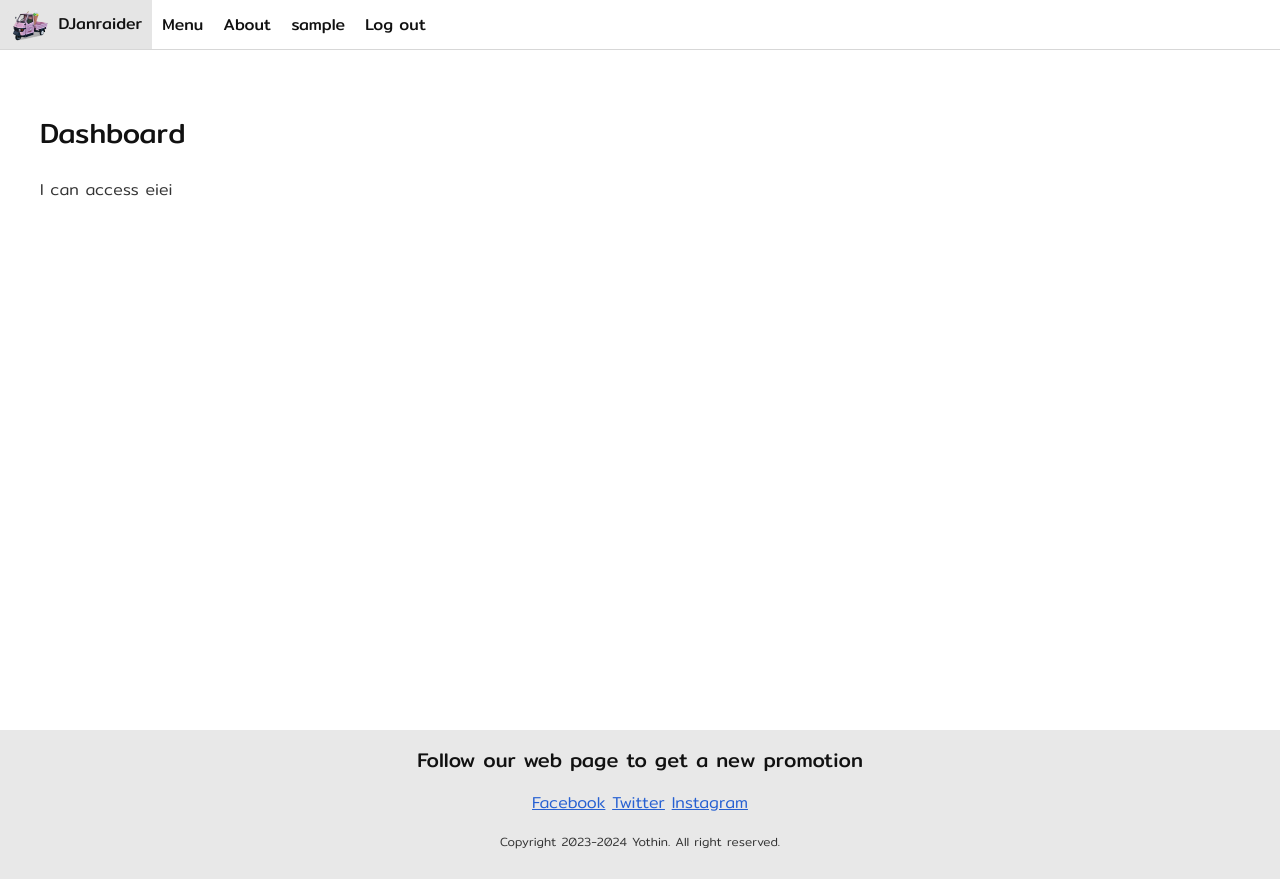
After one commit to Yothin-H/django_yothin, a Django app: page /user/dashboard in a window 1280 px wide. The commit adds this page. Run offline with Django 4.2, Linux system fonts and the light colour scheme; the visitor is signed in with stand-in values (Sample User, id 1).

Commit message:
dashboard

```diff
--- a/app_general/templates/app_general/components/site_header.html
+++ b/app_general/templates/app_general/components/site_header.html
@@ -13,7 +13,7 @@
         <p>About</p>
     </a>
     {%if user.is_authenticated%}
-    <a class="site-header-item" href="#">
+    <a class="site-header-item" href="{% url 'dashboardeiei' %}">
         <p>{{user.username}}</p>
     </a>
     <a class="site-header-item" href="{%url 'logout'%}">
--- /dev/null
+++ b/app_user/templates/app_user/dashboard.html
@@ -0,0 +1,14 @@
+{% extends 'app_general/components/base.html' %}
+{% block title%}Dashboard{%endblock%}
+
+{%block content%}
+
+<section class="content-section content-section-single">
+    <div class="content-container">
+        <h2 class="content-title">Dashboard</h2>
+        <p>I can access eiei</p>
+    </div>
+</section>
+
+
+{%endblock%}
--- a/app_user/templates/registration/login.html
+++ b/app_user/templates/registration/login.html
@@ -9,6 +9,10 @@
         <form action="{% url 'login'%}" method="post">
             {% csrf_token%}
             {{form.as_p}}
+            {% if request.GET.next %}
+                <input type="hidden" name="next" value="{{request.GET.next}}">
+
+            {%endif%}
             <p>
                 <button class="btn btn-primary" type="submit">Log in</button>
             </p>
--- a/app_user/urls.py
+++ b/app_user/urls.py
@@ -3,5 +3,6 @@ from . import views
 
 urlpatterns = [
     path('',include('django.contrib.auth.urls')),
-    path('register',views.registerer, name='registerrr')
+    path('register',views.registerer, name='registerrr'),
+    path('dashboard',views.dashboard, name='dashboardeiei')
 ]
--- a/app_user/views.py
+++ b/app_user/views.py
@@ -5,6 +5,7 @@ from django.http.response import HttpResponse
 from django.contrib.auth import login
 from django.http import HttpResponseRedirect
 from django.urls import reverse
+from django.contrib.auth.decorators import login_required
 
 # Create your views here.
 
@@ -21,3 +22,7 @@ def registerer(request: HttpRequest):
     #GET
     context = {'form':form}
     return render(request,'app_user/register.html',context)
+
+@login_required #to validate whether log in or not but don't forget to add LOGIN_URL in setting
+def dashboard(request : HttpRequest):
+    return render(request,'app_user/dashboard.html')
--- a/django_workshop/settings.py
+++ b/django_workshop/settings.py
@@ -136,3 +136,4 @@ DEFAULT_AUTO_FIELD = "django.db.models.BigAutoField"
 
 LOGIN_REDIRECT_URL = 'home'
 LOGOUT_REDIRECT_URL = 'home'
+LOGIN_URL = 'login'
```
